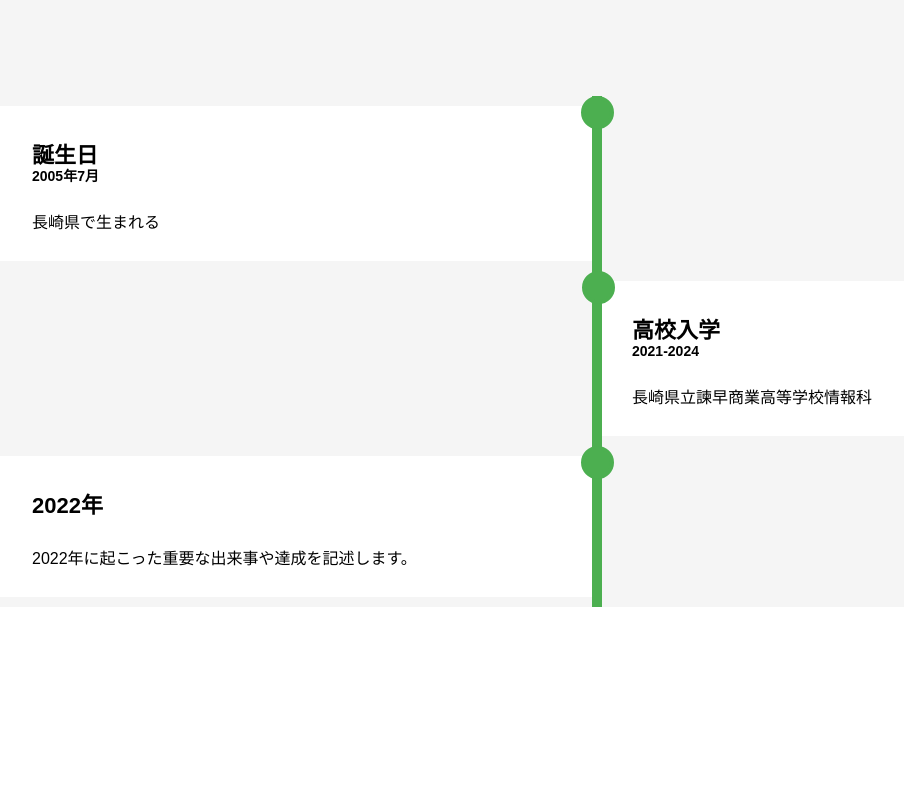
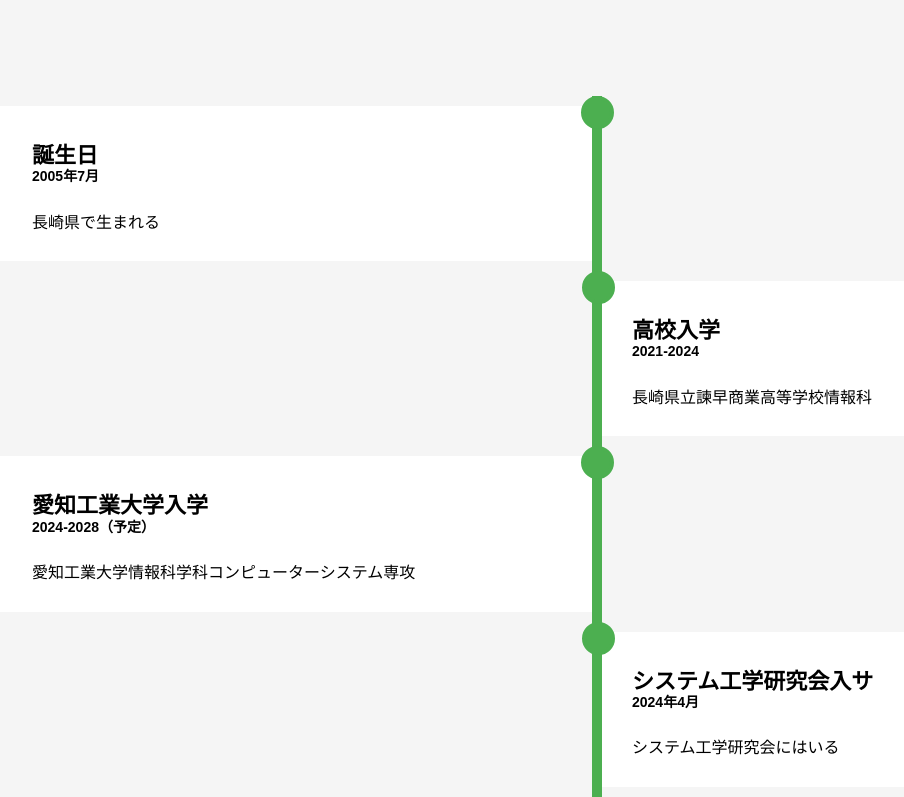
Before and after one commit to rinyaaa/my_protfolio_react, a React (Vite) app: page / in a window 1280 px wide. Shown: the part 2038-2835 px from the top of the page, without its empty margins (88-992 px from the left). Before the commit the page ends 2645 px from the top, so only its background shows below. Built offline with nearby package versions, Linux system fonts and the light colour scheme.

Commit message:
timeline完成(pcのみ)

```diff
--- a/src/components/Timeline.jsx
+++ b/src/components/Timeline.jsx
@@ -20,8 +20,14 @@ function Timeline() {
                 </div>
                 <div class="container left">
                     <div class="content">
-                        <h3>2022年</h3>
-                        <p>2022年に起こった重要な出来事や達成を記述します。</p>
+                        <h3>愛知工業大学入学<p>2024-2028（予定）</p></h3>
+                        <p>愛知工業大学情報科学科コンピューターシステム専攻</p>
+                    </div>
+                </div>
+                <div class="container right">
+                    <div class="content">
+                        <h3>システム工学研究会入サ<p>2024年4月</p></h3>
+                        <p>システム工学研究会にはいる</p>
                     </div>
                 </div>
 
```
